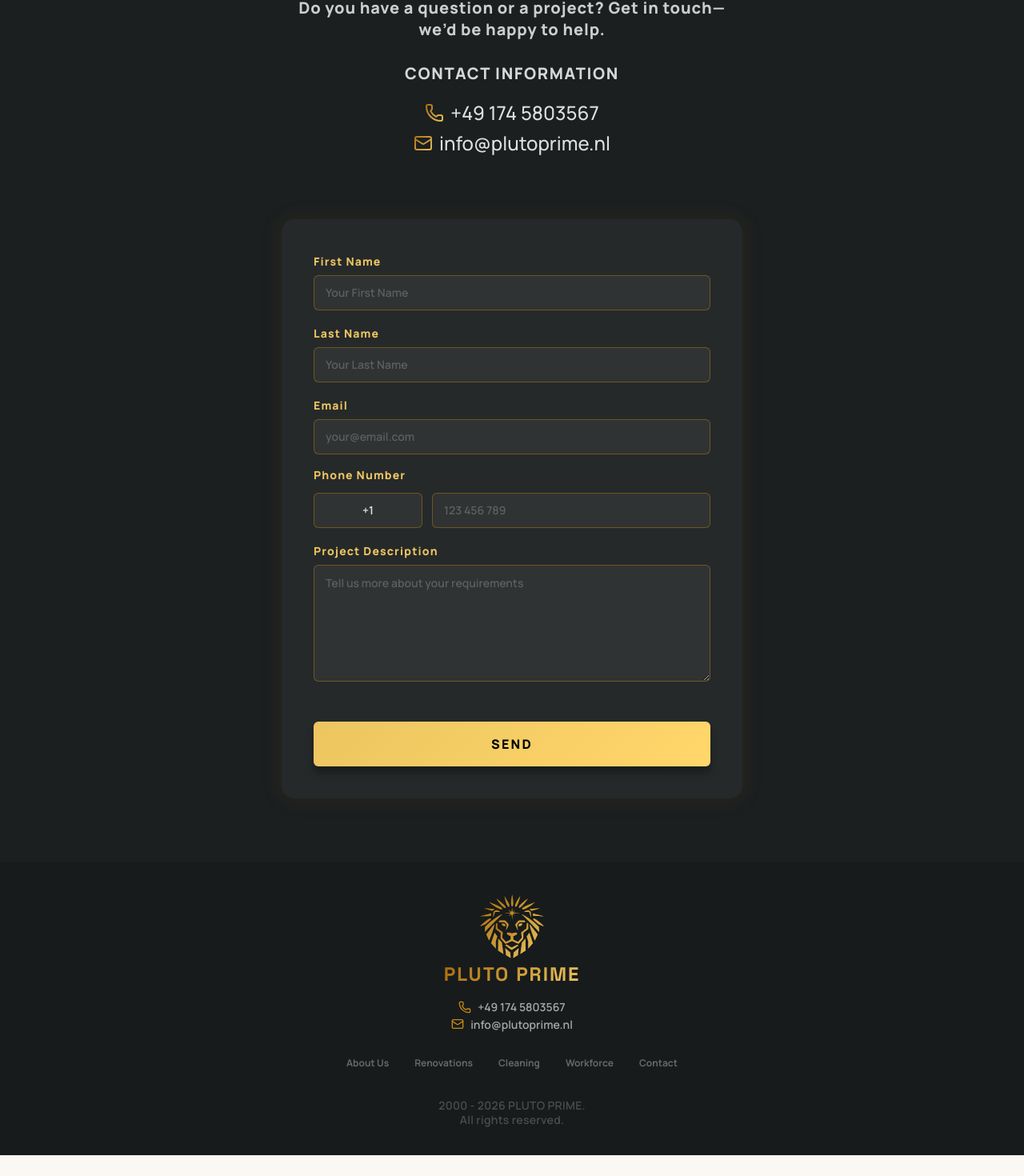
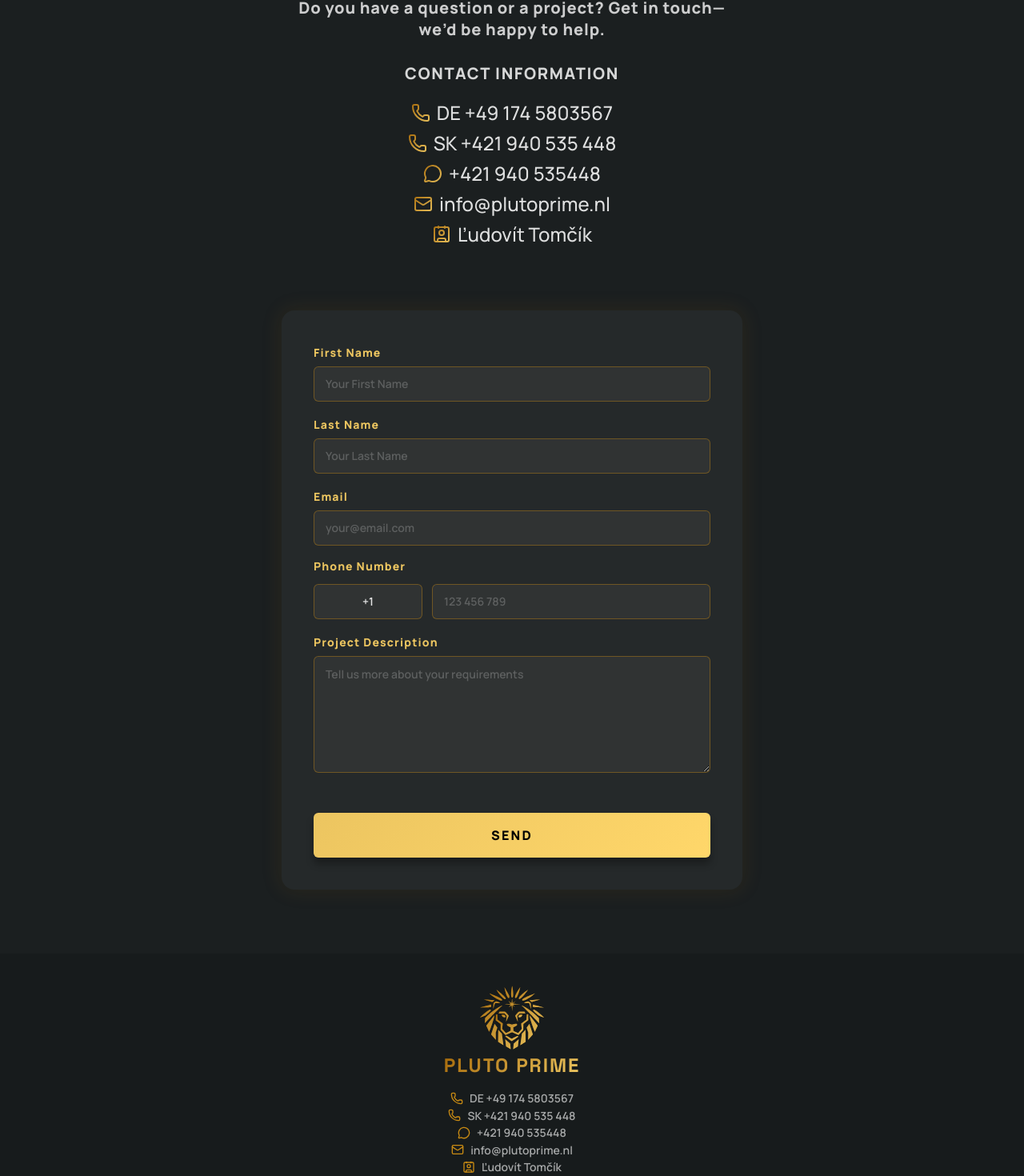
Before and after one commit to spreyo/pluto-prime, a Next.js app: page /contact in a window 1280 px wide. Shown: the part 495-1965 px from the top of the page at 80% size. Before the commit the page ends 1939 px from the top, so only its background shows below. Built offline with nearby package versions, Linux system fonts and the light colour scheme; no server answers.

Commit message:
add contact info

```diff
--- a/app/components/site-footer.tsx
+++ b/app/components/site-footer.tsx
@@ -2,7 +2,7 @@
 
 import Link from "next/link";
 import { usePathname } from "next/navigation";
-import { Mail, Phone } from "lucide-react";
+import { Contact, Mail, MessageCircle, Phone } from "lucide-react";
 import LionMark from "./lion-mark";
 import { space_grotesk } from "@/fonts";
 import { getLocaleFromPathname, localizeHref } from "@/i18n";
@@ -35,15 +35,33 @@ export function SiteFooter() {
             className="flex items-center justify-center gap-2 transition hover:text-[#f0c86d]"
           >
             <Phone className="h-4 w-4 text-[#c98b13]" />
-            +49 174 5803567
+            {dictionary.footer.contactItems.germanyPhone}
+          </a>
+          <a
+            href="tel:+421940535448"
+            className="flex items-center justify-center gap-2 transition hover:text-[#f0c86d]"
+          >
+            <Phone className="h-4 w-4 text-[#c98b13]" />
+            {dictionary.footer.contactItems.slovakiaPhone}
+          </a>
+          <a
+            href="https://wa.me/421940535448"
+            className="flex items-center justify-center gap-2 transition hover:text-[#f0c86d]"
+          >
+            <MessageCircle className="h-4 w-4 text-[#c98b13]" />
+            {dictionary.footer.contactItems.whatsapp}
           </a>
           <a
             href="mailto:info@plutoprime.nl"
             className="flex items-center justify-center gap-2 transition hover:text-[#f0c86d]"
           >
             <Mail className="h-4 w-4 text-[#c98b13]" />
-            info@plutoprime.nl
+            {dictionary.footer.contactItems.email}
           </a>
+          <span className="flex items-center justify-center gap-2">
+            <Contact className="h-4 w-4 text-[#c98b13]" />
+            {dictionary.footer.contactItems.linkedin}
+          </span>
         </div>
 
         <nav className="mt-8 grid grid-cols-3 gap-x-6 gap-y-4 text-xs font-bold text-white/34 sm:flex sm:flex-wrap sm:justify-center sm:gap-x-8">
--- a/app/contact/contact-form.tsx
+++ b/app/contact/contact-form.tsx
@@ -66,7 +66,7 @@ export function ContactForm({ form, inputClassName }: ContactFormProps) {
   const [clientErrorCode, setClientErrorCode] =
     useState<ContactFormStatusCode>("idle");
   const contactEndpoint =
-    process.env.NEXT_PUBLIC_CONTACT_ENDPOINT;
+    process.env.NEXT_PUBLIC_CONTACT_ENDPOINT || "/api/contact";
   const statusMessage =
     clientErrorCode !== "idle"
       ? form.status[clientErrorCode]
--- a/app/contact/page.tsx
+++ b/app/contact/page.tsx
@@ -1,6 +1,6 @@
 
 import type { Metadata } from "next";
-import { Mail, Phone } from "lucide-react";
+import { Contact, Mail, MessageCircle, Phone } from "lucide-react";
 import { space_grotesk } from "@/fonts";
 import LionMark from "../components/lion-mark";
 import { ContactForm } from "./contact-form";
@@ -86,15 +86,33 @@ export default async function ContactPage({
                 className="flex items-center justify-center gap-2 transition hover:text-[#ECC560]"
               >
                 <Phone className={`h-6 w-6 shrink-0 ${goldStroke}`} />
-                +49 174 5803567
+                {page.details.germanyPhone}
+              </a>
+              <a
+                href="tel:+421940535448"
+                className="flex items-center justify-center gap-2 transition hover:text-[#ECC560]"
+              >
+                <Phone className={`h-6 w-6 shrink-0 ${goldStroke}`} />
+                {page.details.slovakiaPhone}
+              </a>
+              <a
+                href="https://wa.me/421940535448"
+                className="flex items-center justify-center gap-2 transition hover:text-[#ECC560]"
+              >
+                <MessageCircle className={`h-6 w-6 shrink-0 ${goldStroke}`} />
+                {page.details.whatsapp}
               </a>
               <a
                 href="mailto:info@plutoprime.nl"
                 className="flex items-center justify-center gap-2 transition hover:text-[#ECC560]"
               >
                 <Mail className={`h-6 w-6 shrink-0 ${goldStroke}`} />
-                info@plutoprime.nl
+                {page.details.email}
               </a>
+              <span className="flex items-center justify-center gap-2">
+                <Contact className={`h-6 w-6 shrink-0 ${goldStroke}`} />
+                {page.details.linkedin}
+              </span>
             </div>
           </MotionHeroItem>
         </section>
--- a/dictionaries/en.ts
+++ b/dictionaries/en.ts
@@ -16,6 +16,13 @@ export const en = {
     workforce: "Workforce",
     contact: "Contact",
     rights: "All rights reserved.",
+    contactItems: {
+      germanyPhone: "DE +49 174 5803567",
+      slovakiaPhone: "SK +421 940 535 448",
+      whatsapp: "+421 940 535448",
+      email: "info@plutoprime.nl",
+      linkedin: "Ľudovít Tomčík",
+    },
   },
   home: {
     since: "Since 2000",
@@ -161,6 +168,13 @@ export const en = {
     title: "Contact",
     intro: "Do you have a question or a project? Get in touch—we’d be happy to help.",
     detailsHeading: "Contact Information",
+    details: {
+      germanyPhone: "DE +49 174 5803567",
+      slovakiaPhone: "SK +421 940 535 448",
+      whatsapp: "+421 940 535448",
+      email: "info@plutoprime.nl",
+      linkedin: "Ľudovít Tomčík",
+    },
     form: {
       firstName: "First Name",
       firstNamePlaceholder: "Your First Name",
--- a/dictionaries/nl.ts
+++ b/dictionaries/nl.ts
@@ -16,6 +16,13 @@ export const nl = {
     workforce: "Personeel",
     contact: "Contact",
     rights: "Alle rechten voorbehouden",
+    contactItems: {
+      germanyPhone: "DE +49 174 5803567",
+      slovakiaPhone: "SK +421 940 535 448",
+      whatsapp: "+421 940 535448",
+      email: "info@plutoprime.nl",
+      linkedin: "Ľudovít Tomčík",
+    },
   },
   home: {
     since: "Sinds 2000",
@@ -161,6 +168,13 @@ export const nl = {
     title: "Contact",
     intro: "Heeft u een vraag of een project? Neem contact met ons op – wij helpen u graag verder.",
     detailsHeading: "Contactgegevens",
+    details: {
+      germanyPhone: "DE +49 174 5803567",
+      slovakiaPhone: "SK +421 940 535 448",
+      whatsapp: "+421 940 535448",
+      email: "info@plutoprime.nl",
+      linkedin: "Ľudovít Tomčík",
+    },
     form: {
       firstName: "Naam",
       firstNamePlaceholder: "Uw naam",
```
